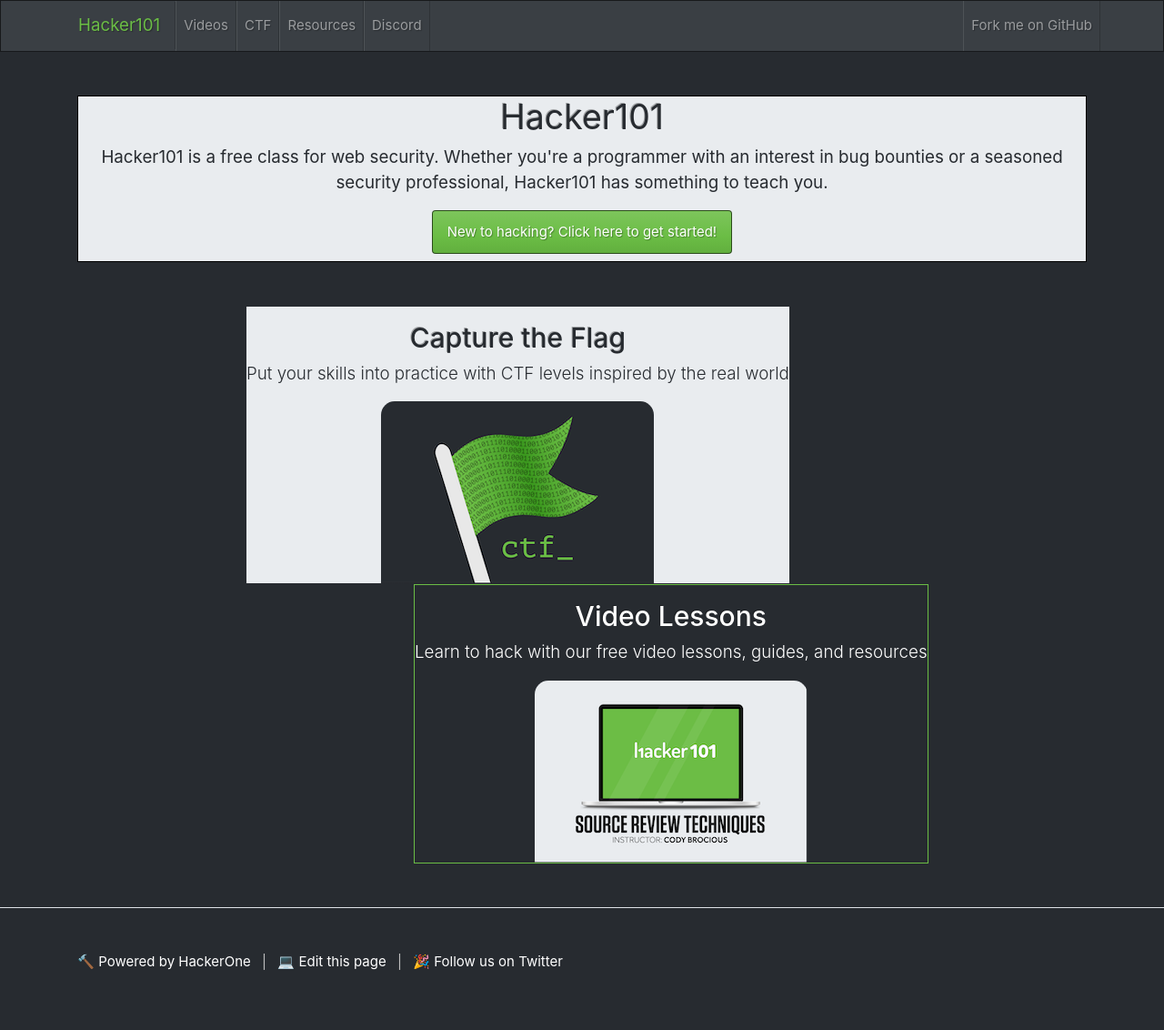
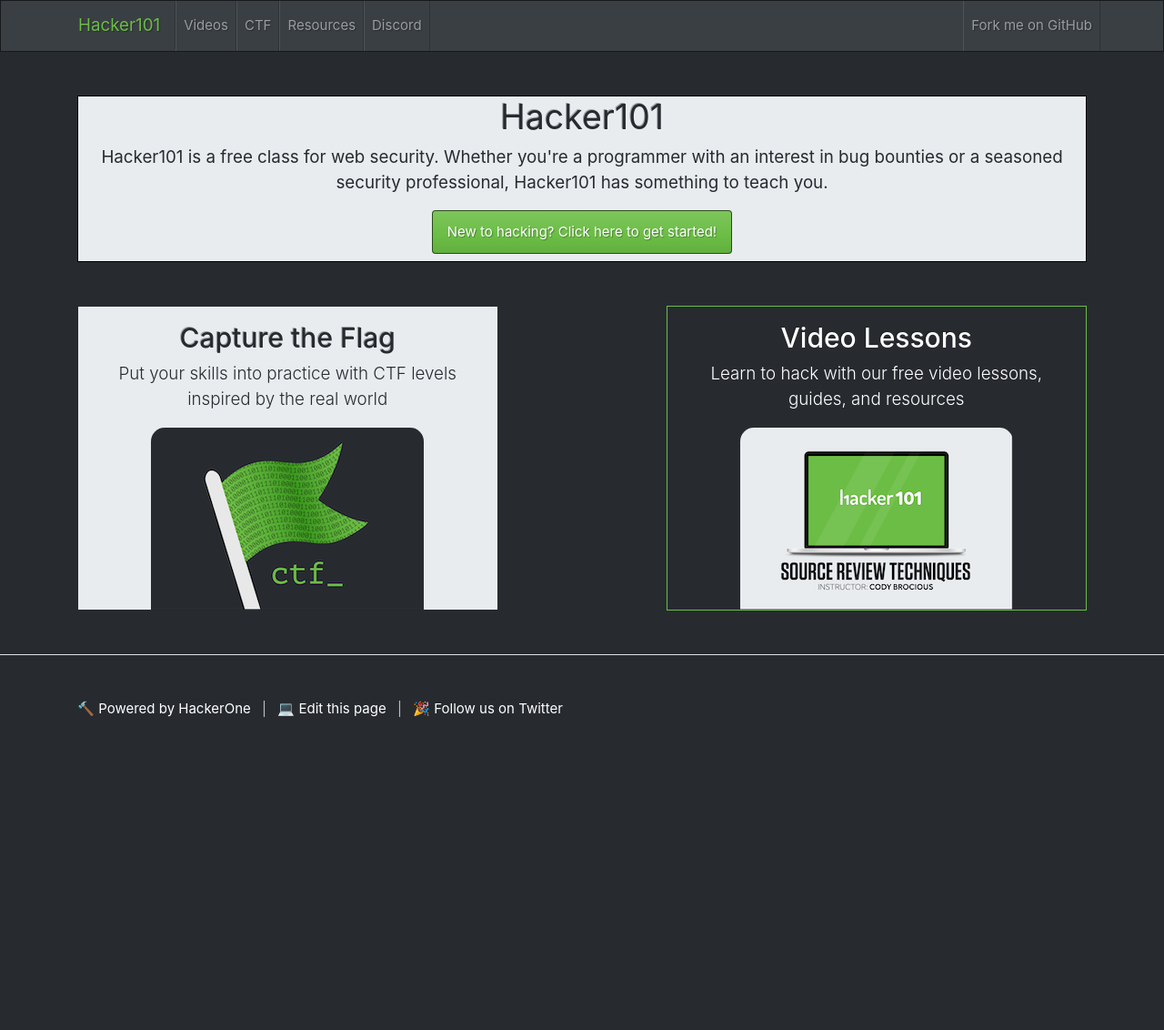
Before and after one commit to anacanteroske/hacker101, a Jekyll site: the page built from index.md, in a window 1280 px wide. Shown: the whole page at 91% size. Built offline with Jekyll 4.4.1, drawn with Linux system fonts in a browser that asks for light colours; after the commit the page ends 900 px from its top, so only the background shows below that.

Commit message:
Fix front page formatting

```diff
--- a/index.md
+++ b/index.md
@@ -7,21 +7,21 @@ title: Home
   <div class="position-relative overflow-hidden row mb-5 text-center bg-light text-dark" style="border: 1px solid black">
     <div class="col">
       <h1 class="display-5 font-weight-normal">Hacker101</h1>
-      <p class="lead font-weight-normal">Hacker101 is a free class for web security. Whether you're a programmer with an interest in bug bounties or a seasoned security professional, Hacker101 has something to teach you.</p>
+      <p class="lead font-weight-normal">{{ site.description }}</p>
       <a class="btn btn-success mb-2" href="resources#2">New to hacking? Click here to get started!</a>
     </div>
     <div class="product-device box-shadow d-none d-md-block"></div>
     <div class="product-device product-device-2 box-shadow d-none d-md-block"></div>
   </div>
   <div class="row">
-    <div class="bg-light col-sm-35 offset-md-2 border border-dark text-center text-dark overflow-hidden">
+    <div class="bg-light col border border-dark text-center text-dark overflow-hidden">
       <div class="mt-2 pt-2">
         <h2 class="display-5"><a href="https://ctf.hacker101.com/" class="text-dark">Capture the Flag</a></h2>
         <p class="lead"><a href="https://ctf.hacker101.com/" class="text-dark" style="text-decoration: none">Put your skills into practice with CTF levels inspired by the real world</a></p>
       </div>
       <a href="https://ctf.hacker101.com/" class="pb-0 mb-0"><div class="mx-auto pb-0 mb-0 bg-dark" style="width: 300px; height: 200px; border-radius: 15px 15px 0 0; background-image: url(assets/images/ctf.png); background-size: contain;"></div></a>
     </div>
-    <div class="bg-dark col-sm-35 offset-md-4 border border-success text-center text-white overflow-hidden">
+    <div class="bg-dark col offset-md-2 border border-success text-center text-white overflow-hidden">
       <div class="mt-2 pt-2">
         <h2 class="display-5e"><a href="videos" class="text-white">Video Lessons</a></h2>
         <p class="lead"><a href="videos" class="text-white" style="text-decoration: none">Learn to hack with our free video lessons, guides, and resources</a></p>
```
